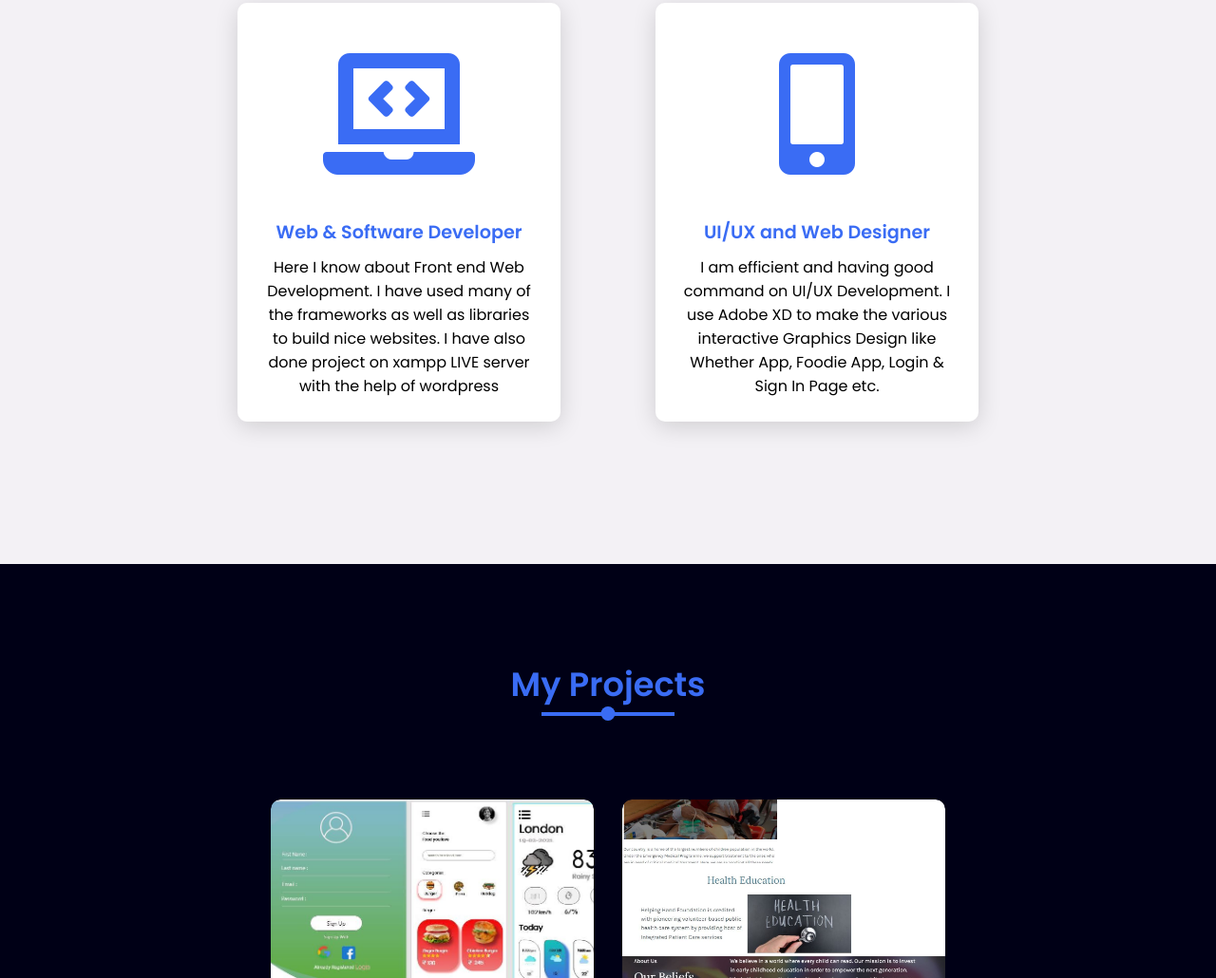
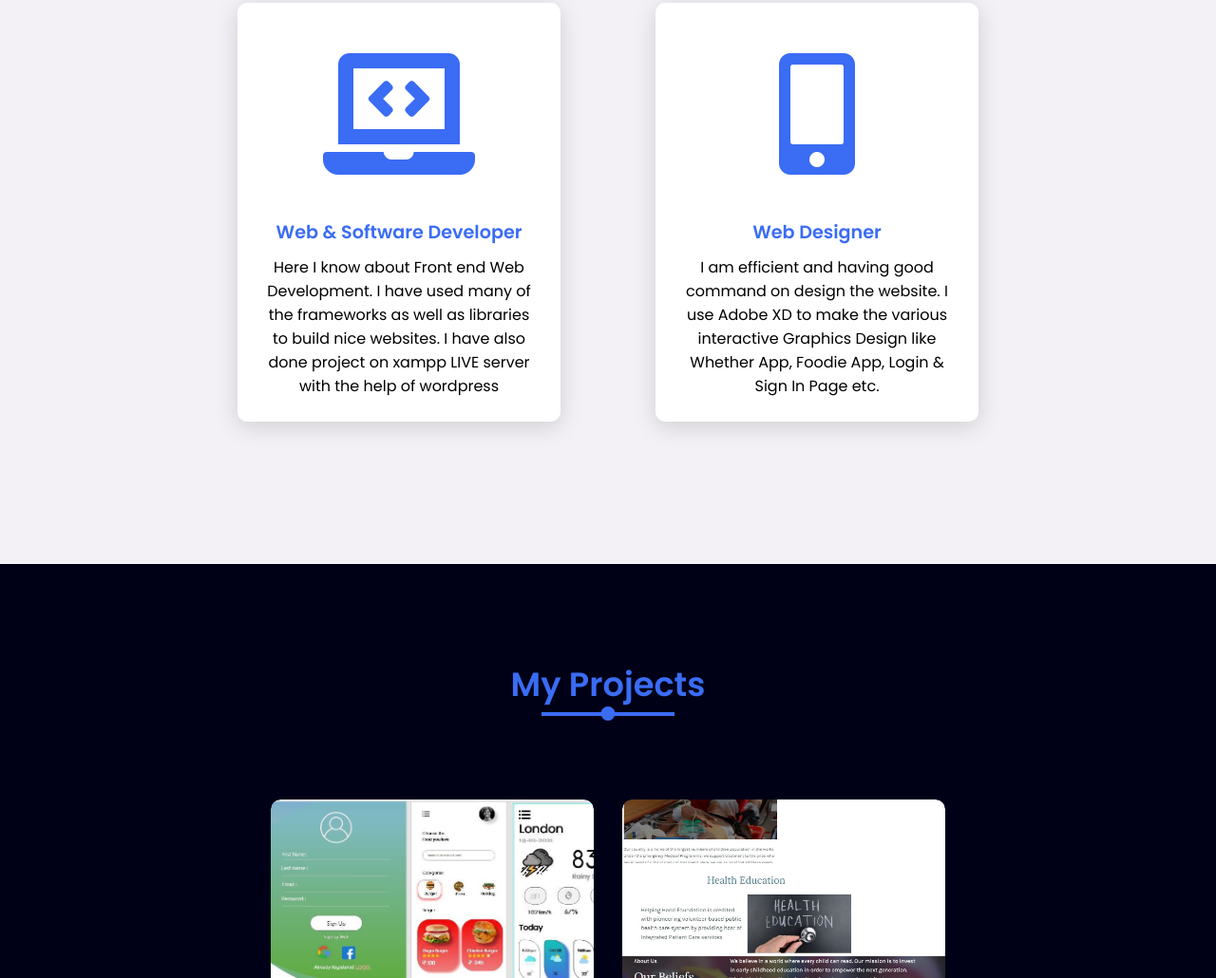
Before and after one commit to smitkalariya/my_portfolio, a plain HTML site: page index.html in a window 1280 px wide. Shown: the part 2617-3647 px from the top of the page at 95% size. Drawn offline with Linux system fonts and the light colour scheme.

Commit message:
Update index.html

```diff
--- a/index.html
+++ b/index.html
@@ -57,7 +57,7 @@
                     <h2 class="content-title">Hey There! I'm Smit Kalariya</h2>
                     <p class="paragraph-text">
                      My name is Smit Kalariya. I'm an Btech student at Dharmsinh Desai University. I was born and raised in Jetpur,Rajkot.I did B.E. in Information Technology from Dharmsinh Desai University Gujarat.<br><br>
-                     I am always keen to learn about new technologies and want to solve more real life problems also I make a project of UI/UX and create a website using wordpress.<br><br>
+                     I am always keen to learn about new technologies and want to solve more real life problems also I make a project of web,Data science etc.. and  also work on cloud.<br><br>
                      I have tried my hands on learning C, C++, Java, Python, Java, Javascript, Jquery, Bootstrap ,Python, Django etc. I also love to working on different projects and love to help other needy people.</p>
                     <a class="btn" id="resume" href="https://drive.google.com/drive/u/0/folders/1JZP4j3v0jURMbj2ZwrRbczfQkrRtwTn-" target="_blank" download="smit_kalariya_CV"><span>Download Resume </span></a>
 
@@ -127,8 +127,8 @@
                         <i class="fas fa-mobile-alt"></i>
                     </div>
                     <div class="info">
-                        <h3>UI/UX and Web Designer</h3>
-                        <p>I am efficient and having good command on UI/UX Development. I use Adobe XD to make the various interactive Graphics Design like Whether App, Foodie App, Login & Sign In Page etc.</p>
+                        <h3>Web Designer</h3>
+                        <p>I am efficient and having good command on design the website. I use Adobe XD to make the various interactive Graphics Design like Whether App, Foodie App, Login & Sign In Page etc.</p>
                     </div>
                 </div>
 
```
